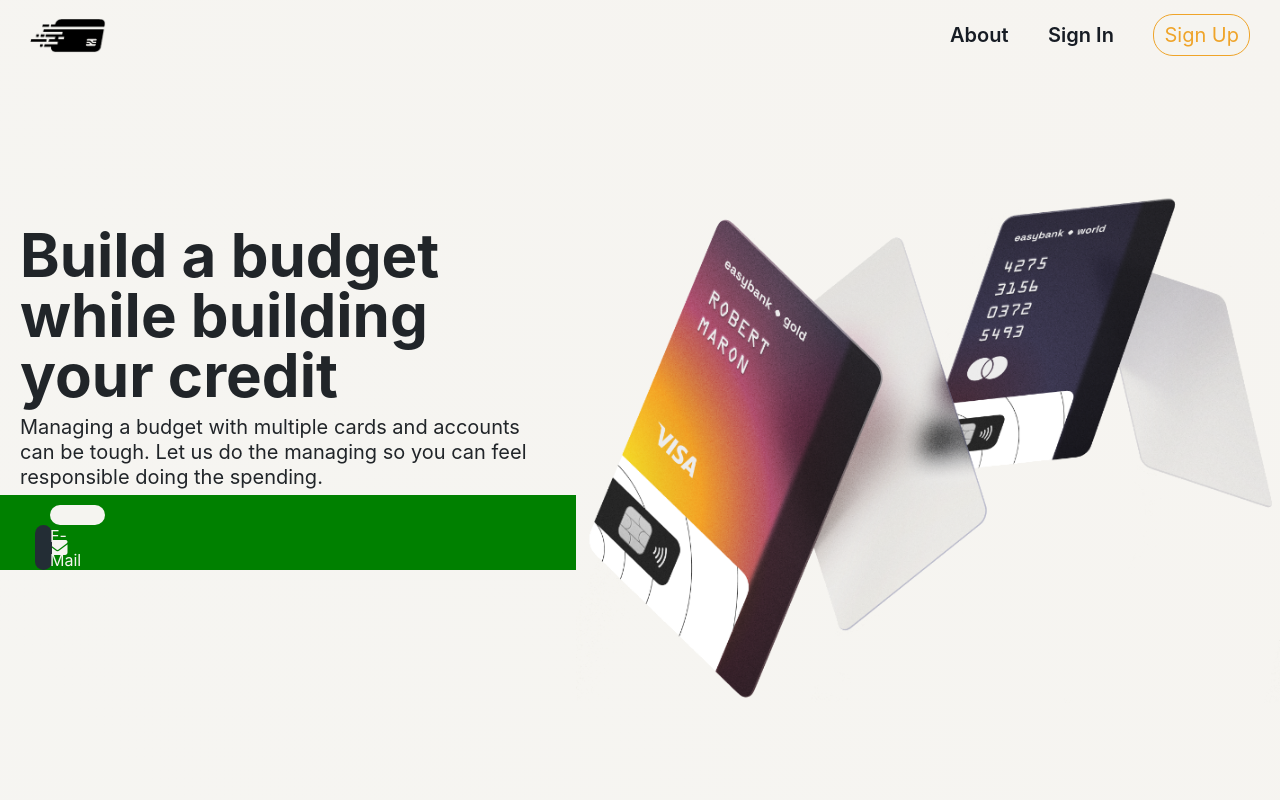
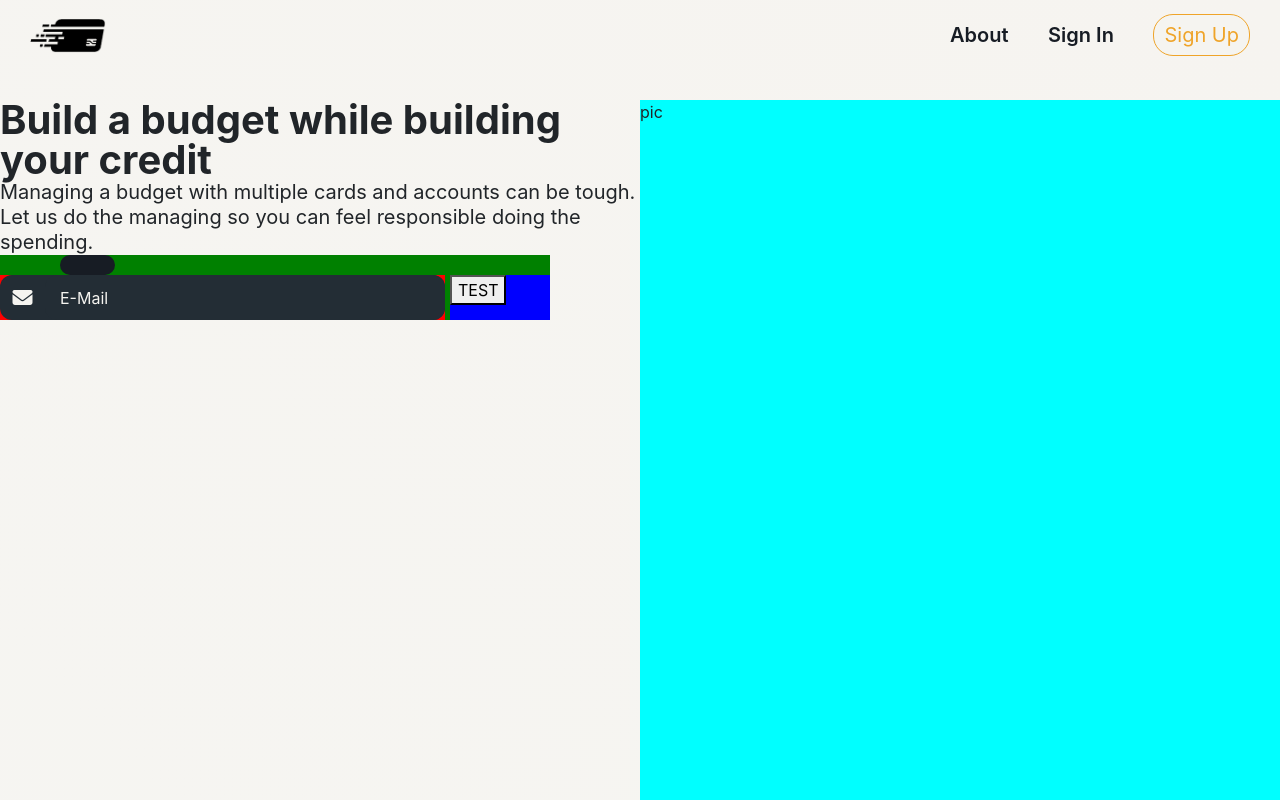
Before and after one commit to honestabej/cctracker, a React (Create React App) app in the folder react-fe/: page / in a window 1280 px wide. Built offline with nearby package versions, Linux system fonts and the light colour scheme.

Commit message:
input box fixes

```diff
--- a/react-fe/src/components/InputBox/InputBox.scss
+++ b/react-fe/src/components/InputBox/InputBox.scss
@@ -4,7 +4,6 @@
   position: relative;
   width: 100%;
   height: $inputHeight;
-  margin-top: 20px;
   background-color: $siteDark;
   border-radius: $borderRadius;
 }
--- a/react-fe/src/pages/Dashboard/Dashboard.jsx
+++ b/react-fe/src/pages/Dashboard/Dashboard.jsx
@@ -1,14 +1,20 @@
 import React from 'react';
+import './Dashboard.scss';
 import InputBox from './../../components/InputBox/InputBox';
 
 export default function Dashboard() {
   return(
-    <>
+    <div className="dashboard-page-container">
       <h2>Dashboard</h2>
-      <div style={{width: '400px'}}>
-        <InputBox icon="fa-solid fa-bars" placeholder="E-Mail" placeholderColor="placeholder white-ph" cutType="cut white-bg email" />
+      <div className="d-container">
+        <div className="d-input-wrapper">
+          <InputBox icon="fa-solid fa-envelope" type="text" placeholder="E-Mail" placeholderColor="placeholder black-ph" cutType="cut black-bg email" />
+        </div>
+        <div className="d-btn-wrapper">
+          <button>Test</button>
+        </div>
       </div>
+    </div>
 
-    </>
   );
 }
--- a/react-fe/src/pages/Dashboard/Dashboard.scss
+++ b/react-fe/src/pages/Dashboard/Dashboard.scss
@@ -0,0 +1,21 @@
+.d-container {
+    background-color: green;
+    display: flex;
+    height: 65px;
+    width: 500px;
+}
+
+.d-input-wrapper {
+    background-color: red;
+    height: 45px;
+    width: 395px;
+    margin-right: 5px;
+    margin-top: auto;
+}
+
+.d-btn-wrapper {
+    background-color: blue;
+    height: 45px;
+    width: 100px;
+    margin-top: auto;
+}
--- a/react-fe/src/pages/Home/Home.jsx
+++ b/react-fe/src/pages/Home/Home.jsx
@@ -8,7 +8,7 @@
   return (
       <div className="home-page-container">
         <Header logo="BlackLogo" fontColor="header-nav black-font"/>
-      <div className="home-row">
+        <div className="content-row">
           <div className="home-text-col">
             <div className="home-main-text">
               Build a budget while building your credit
@@ -17,19 +17,45 @@
               Managing a budget with multiple cards and accounts can be tough.
               Let us do the managing so you can feel responsible doing the spending.
             </div>
-          <div className="home-signup-wrapper">
-            <form action="#">
-              <div className="home-signup-input-container">
-                <InputBox icon="fa-solid fa-envelope" type="text" placeholder="E-Mail" placeholderColor="placeholder black-ph" cutType="cut white-bg email" />
+            <div className="home-signup-container">
+              <div className="home-signup-input">
+              <InputBox icon="fa-solid fa-envelope" type="text" placeholder="E-Mail" placeholderColor="placeholder black-ph" cutType="cut black-bg email" />
               </div>
-            </form>
+              <div className="home-signup-btn">
+                <button>TEST</button>
+              </div>
             </div>
           </div>
           <div className="home-pic-col">
-          <img class="home-pic" src={HomeImg} />
+            pic
           </div>
         </div>
       </div>
+
+    // <div className="home-page-container">
+    //   <Header logo="BlackLogo" fontColor="header-nav black-font"/>
+    //   <div className="home-row">
+    //     <div className="home-text-col">
+    //       <div className="home-main-text">
+    //         Build a budget while building your credit
+    //       </div>
+    //       <div className="home-sub-text">
+    //         Managing a budget with multiple cards and accounts can be tough.
+    //         Let us do the managing so you can feel responsible doing the spending.
+    //       </div>
+    //       <div className="home-signup-wrapper">
+    //         <form action="#">
+    //           <div className="home-signup-input-container">
+    //             <InputBox icon="fa-solid fa-envelope" type="text" placeholder="E-Mail" placeholderColor="placeholder black-ph" cutType="cut white-bg email" />
+    //           </div>
+    //         </form>
+    //       </div>
+    //     </div>
+    //     <div className="home-pic-col">
+    //       <img class="home-pic" src={HomeImg} />
+    //     </div>
+    //   </div>
+    // </div>
   )
 }
 
--- a/react-fe/src/pages/Home/Home.scss
+++ b/react-fe/src/pages/Home/Home.scss
@@ -1,36 +1,29 @@
 @import './../../globalStyles/variables.scss';
-
 
 .home-page-container {
   position: absolute;
   overflow: hidden;
   height: 100vh;
-  width: 100%;
+  width: 100vw;
   background: linear-gradient(45deg, rgba($siteWhite, 0.9), rgba($siteSecondWhite, 1));
 }
 
-.home-row {
-  height: calc(100vh - 70px); // 70px is $headerHeight, but that var doesnt work in calc()
+.content-row {
+  height: 100%;
   width: 100%;
   max-width: $maxWidth;
-  margin: 80px auto auto auto;
+  padding: 100px 20px 0px 20px;
+  margin: auto;
 
-  @media screen and (min-width: $medSize) {
-    margin: 100px auto auto auto;
+  @media screen and (min-width: 950px) {
     display: flex;
-    justify-content: center;
-    align-items: center;
-    transform: translateY(-70px);
+    margin: auto;
+    padding: 100px 0px 0px 0px;
   }
 }
 
 .home-text-col {
   width: 100%;
-  position: relative;
-
-  @media screen and (min-width: $medSize) {
-    width: 45%;
-  }
 }
 
 .home-main-text {
@@ -39,19 +32,10 @@
   font-weight: bold;
   line-height: 40px;
   text-align: center;
-  padding: 5px 20px;
 
-  @media screen and (min-width: $medSize) {
-    font-size: 50px;
-    line-height: 50px;
+  @media screen and (min-width: 760px) {
     text-align: left;
   }
-
-  @media screen and (min-width: $regSize) {
-    font-size: 60px;
-    line-height: 60px;
-  }
-
 }
 
 .home-sub-text {
@@ -59,100 +43,224 @@
   font-size: 20px;
   line-height: 25px;
   text-align: center;
-  padding: 5px 20px;
 
-  @media screen and (min-width: $medSize) {
-   text-align: left;
+  @media screen and (min-width: 760px) {
+    text-align: left;
   }
 }
 
-.home-signup-wrapper {
+.home-signup-container {
   background-color: green;
-  height: 125px; // Two $inputHeight, 20px for cut, 5px for spacing, 10px for padding
+  height: 115px; // 2 $inputHeight + 20px for cut + 5px spacing in between
   width: 100%;
-  padding-left: 20px;
-  padding-right: 20px;
+  max-width: 550px;
+  padding-top: 20px;
+  margin: auto;
 
-  @media screen and (min-width: $minSize) {
-    height: 75px; // One $inputHeight, 10px for padding
+  @media screen and (min-width: 542px) {
     display: flex;
+    height: 65px; // 1 $inputHeight + 20px for cut
   }
 
-  form {
-    padding: 10px 15px 25px 15px;
+  @media screen and (min-width: 760px) {
+    width: 550px;
+    margin: 0;
   }
+
+  // @media screen and (min-width: 1000px) {
+  //   width: 100%;
+  //   margin: 0;
+  // }
 }
 
-.home-signup-input-container {
-  background-color: purple;
-  position: relative;
+.home-signup-input {
+  background-color: red;
   height: $inputHeight;
-  // transform: translateY(-20px);
+  width: 100%;
+  margin-bottom: 5px;
 
-  @media screen and (min-width: $minSize) {
+  @media screen and (min-width: 542px) {
+    width: calc(100% - 5px - 100px);
     margin-right: 5px;
-    width: calc(75% - 5px);
-  }
-}
-
-.home-signup-btn-wrapper {
-  background-color: red;
-  position: relative;
-  text-align: center;
-  height: $inputHeight;
-  margin-top: 5px;
-  // transform: translateY(-20px);
-
-  input {
-    cursor: pointer;
-    outline: none;
-    height: 100%;
-    width: 100%;
-    font-size: 20px;
-    font-weight: 500;
-    padding-left: 0px;
-    border-radius: 20px;
-    background: $siteWhite;
-    color: $siteOrange;
-    border: 1px solid $siteOrange;
-    transition: 0.3s ease all;
-
-    &:hover {
-      background: $siteOrange;
-      color: $siteWhite;
-    }
-  }
-
-  @media screen and (min-width: $minSize) {
-    margin-top: 0px;
-    width: 25%;
-    // transform: translateY(-20px);
   }
 }
 
 .home-signup-btn {
+  background-color: blue;
+  height: $inputHeight;
+  width: 100%;
 
+  @media screen and (min-width: 542px) {
+    width: 100px;
+  }
 }
 
 .home-pic-col {
+  background-color: aqua;
   width: 100%;
-  margin-top: 20px;
+  margin-top: 5px;
 
-  @media screen and (min-width: $medSize) {
-    margin-top: 0;
-    width: 55%;
-    height: 400px;
+  @media screen and (min-width: 950px) {
+    margin-top: 0px;
   }
 }
 
-.home-pic {
-  width: 90%;
-  aspect-ratio: 783 / 565;
-  display: block;
-  margin-left: auto;
-  margin-right: auto;
 
-  @media screen and (min-width: $medSize) {
-    width: 100%;
-  }
-}
+
+
+
+// .home-page-container {
+//   position: absolute;
+//   overflow: hidden;
+//   height: 100vh;
+//   width: 100%;
+//   background: linear-gradient(45deg, rgba($siteWhite, 0.9), rgba($siteSecondWhite, 1));
+// }
+
+// .home-row {
+//   height: calc(100vh - 70px); // 70px is $headerHeight, but that var doesnt work in calc()
+//   width: 100%;
+//   max-width: $maxWidth;
+//   margin: 80px auto auto auto;
+
+//   @media screen and (min-width: $medSize) {
+//     margin: 100px auto auto auto;
+//     display: flex;
+//     justify-content: center;
+//     align-items: center;
+//     transform: translateY(-70px);
+//   }
+// }
+
+// .home-text-col {
+//   width: 100%;
+//   position: relative;
+
+//   @media screen and (min-width: $medSize) {
+//     width: 45%;
+//   }
+// }
+
+// .home-main-text {
+//   width: 100%;
+//   font-size: 40px;
+//   font-weight: bold;
+//   line-height: 40px;
+//   text-align: center;
+//   padding: 5px 20px;
+
+//   @media screen and (min-width: $medSize) {
+//     font-size: 50px;
+//     line-height: 50px;
+//     text-align: left;
+//   }
+
+//   @media screen and (min-width: $regSize) {
+//     font-size: 60px;
+//     line-height: 60px;
+//   }
+
+// }
+
+// .home-sub-text {
+//   width: 100%;
+//   font-size: 20px;
+//   line-height: 25px;
+//   text-align: center;
+//   padding: 5px 20px;
+
+//   @media screen and (min-width: $medSize) {
+//    text-align: left;
+//   }
+// }
+
+// .home-signup-wrapper {
+//   background-color: green;
+//   height: 125px; // Two $inputHeight, 20px for cut, 5px for spacing, 10px for padding
+//   width: 100%;
+//   padding-left: 20px;
+//   padding-right: 20px;
+
+//   @media screen and (min-width: $minSize) {
+//     height: 75px; // One $inputHeight, 10px for padding
+//     display: flex;
+//   }
+
+//   form {
+//     padding: 10px 15px 25px 15px;
+//   }
+// }
+
+// .home-signup-input-container {
+//   background-color: purple;
+//   position: relative;
+//   height: $inputHeight;
+//   // transform: translateY(-20px);
+
+//   @media screen and (min-width: $minSize) {
+//     margin-right: 5px;
+//     width: calc(75% - 5px);
+//   }
+// }
+
+// .home-signup-btn-wrapper {
+//   background-color: red;
+//   position: relative;
+//   text-align: center;
+//   height: $inputHeight;
+//   margin-top: 5px;
+//   // transform: translateY(-20px);
+
+//   input {
+//     cursor: pointer;
+//     outline: none;
+//     height: 100%;
+//     width: 100%;
+//     font-size: 20px;
+//     font-weight: 500;
+//     padding-left: 0px;
+//     border-radius: 20px;
+//     background: $siteWhite;
+//     color: $siteOrange;
+//     border: 1px solid $siteOrange;
+//     transition: 0.3s ease all;
+
+//     &:hover {
+//       background: $siteOrange;
+//       color: $siteWhite;
+//     }
+//   }
+
+//   @media screen and (min-width: $minSize) {
+//     margin-top: 0px;
+//     width: 25%;
+//     // transform: translateY(-20px);
+//   }
+// }
+
+// .home-signup-btn {
+
+// }
+
+// .home-pic-col {
+//   width: 100%;
+//   margin-top: 20px;
+
+//   @media screen and (min-width: $medSize) {
+//     margin-top: 0;
+//     width: 55%;
+//     height: 400px;
+//   }
+// }
+
+// .home-pic {
+//   width: 90%;
+//   aspect-ratio: 783 / 565;
+//   display: block;
+//   margin-left: auto;
+//   margin-right: auto;
+
+//   @media screen and (min-width: $medSize) {
+//     width: 100%;
+//   }
+// }
--- a/react-fe/src/pages/SignIn/SignIn.jsx
+++ b/react-fe/src/pages/SignIn/SignIn.jsx
@@ -40,7 +40,7 @@
             </div>
             <form action="#">
               <div className="signin-input-container">
-                <InputBox icon="fa-solid fa-envelope" type="text" placeholder="E-Mail" placeholderColor="placeholder black-ph" cutType="cut white-bg email" />
+                <InputBox icon="fa-solid fa-envelope" type="text" placeholder="E-Mail" placeholderColor="placeholder black-ph" cutType="cut black-bg email" />
               </div>
               <div className="signin-input-container">
                 <InputBox icon="fa-solid fa-lock" type="password" placeholder="Password" placeholderColor="placeholder black-ph" cutType="cut black-bg password" />
```
Lines whose indentation alone changed are shown as unchanged.
